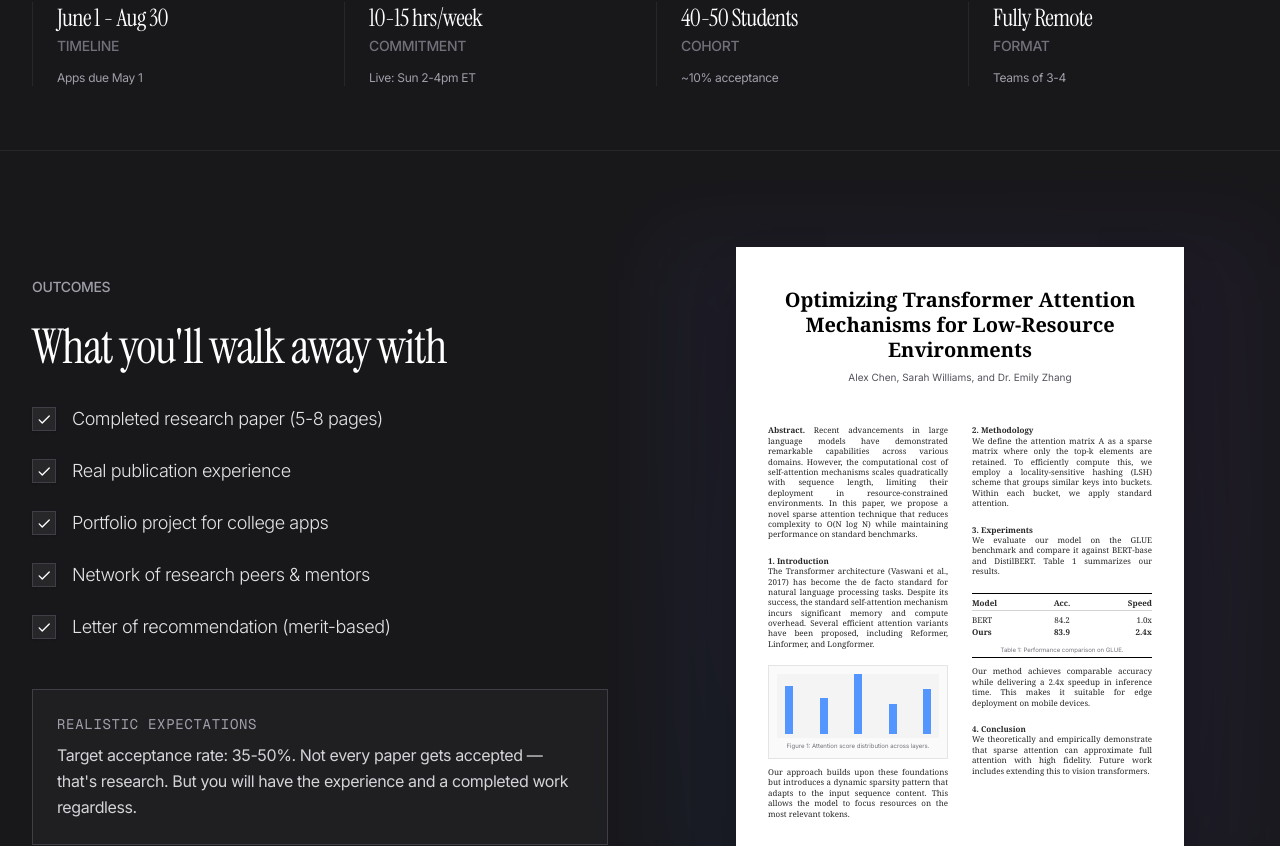
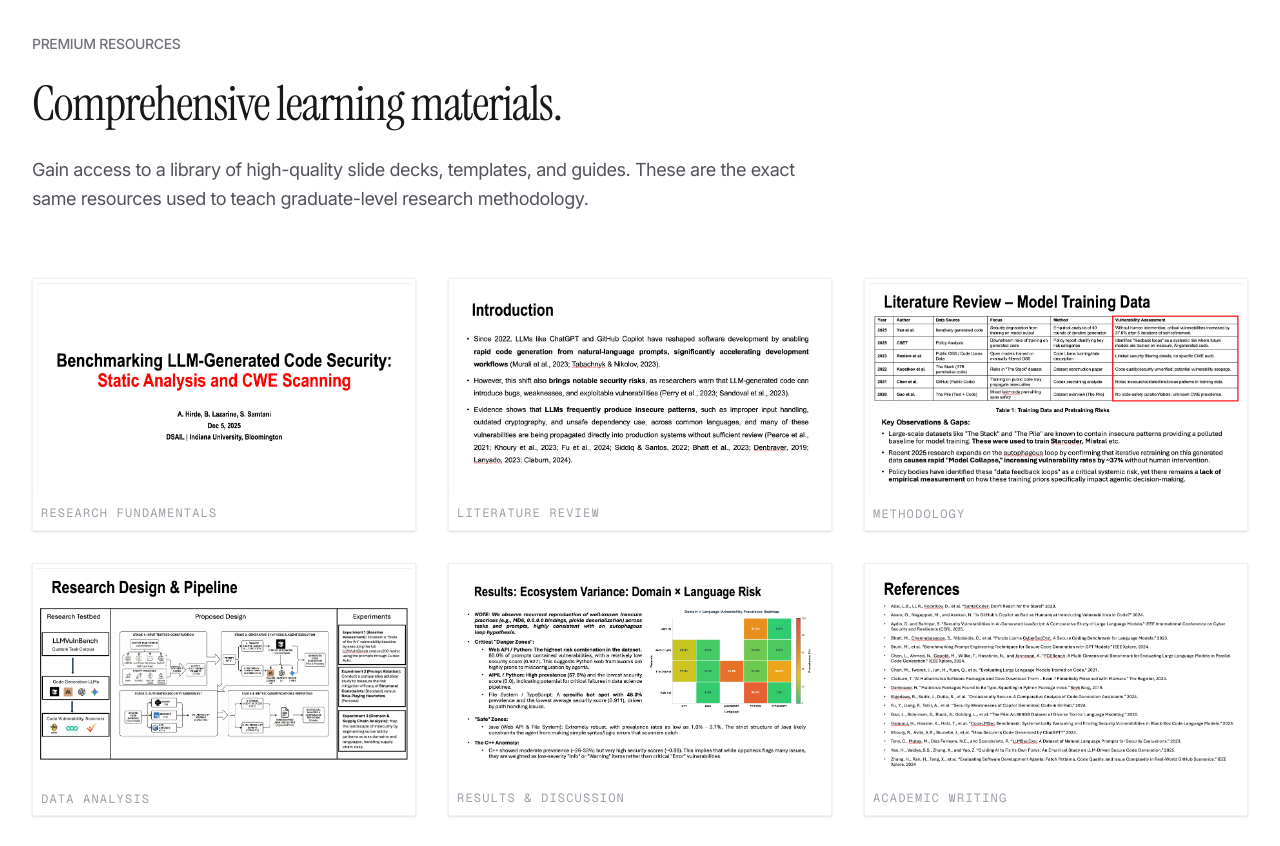
Before and after one commit to Aadvait-Hirde/origin-lab, a Next.js app: page / in a window 1280 px wide. Shown: the part 4650-5496 px from the top of the page. Built offline with nearby package versions, Linux system fonts and the light colour scheme.

Commit message:
feat: assets added

```diff
--- a/app/page.tsx
+++ b/app/page.tsx
@@ -10,6 +10,7 @@ import { Pricing } from '@/components/landing/pricing';
 import { ApplicationProcess } from '@/components/landing/application-process';
 import { FAQ } from '@/components/landing/faq';
 import { Footer } from '@/components/landing/footer';
+import { AssetsShowcase } from '@/components/landing/assets-showcase';
 
 export default function Home() {
   return (
@@ -31,19 +32,22 @@ export default function Home() {
       {/* SECTION 5: WHO YOU'LL WORK WITH (Credibility) */}
       <Team />
 
-      {/* SECTION 6: PROGRAM DETAILS (Logistics) */}
+      {/* SECTION 6: ASSETS (What you get) */}
+      <AssetsShowcase />
+
+      {/* SECTION 7: PROGRAM DETAILS (Logistics) */}
       <ProgramDetails />
 
-      {/* SECTION 7: OUTCOMES (What you get) */}
+      {/* SECTION 8: OUTCOMES (What you get) */}
       <Outcomes />
 
-      {/* SECTION 8: PRICING (Clear, upfront) */}
+      {/* SECTION 9: PRICING (Clear, upfront) */}
       <Pricing />
 
-      {/* SECTION 9: APPLICATION PROCESS (How to join) */}
+      {/* SECTION 10: APPLICATION PROCESS (How to join) */}
       <ApplicationProcess />
 
-      {/* SECTION 10: FAQ (Address objections) */}
+      {/* SECTION 11: FAQ (Address objections) */}
       <FAQ />
 
       <Footer />
--- /dev/null
+++ b/components/landing/assets-showcase.tsx
@@ -0,0 +1,59 @@
+"use client";
+
+import Image from "next/image";
+import { motion } from "framer-motion";
+
+
+
+export function AssetsShowcase() {
+  return (
+    <section className="py-24 bg-white border-t border-zinc-200 overflow-hidden">
+      <div className="mx-auto max-w-7xl px-6 lg:px-8">
+        <div className="mb-16 md:text-left max-w-3xl">
+          <p className="text-sm font-medium text-zinc-500 mb-6 uppercase tracking-tight">
+            Premium Resources
+          </p>
+          <h2 className="text-4xl lg:text-5xl font-light text-zinc-900 mb-6 leading-[1.1] font-instrument-serif tracking-tight">
+            Comprehensive learning materials.
+          </h2>
+          <p className="text-lg text-zinc-600 leading-relaxed tracking-tight">
+             Gain access to a library of high-quality slide decks, templates, and guides.
+             These are the exact same resources used to teach graduate-level research methodology.
+          </p>
+        </div>
+
+        <div className="grid grid-cols-1 md:grid-cols-2 lg:grid-cols-3 gap-8">
+           {[
+              { src: "/slides/slide-1.png", title: "Research Fundamentals" },
+              { src: "/slides/slide-2.png", title: "Literature Review" },
+              { src: "/slides/slide-3.png", title: "Methodology" },
+              { src: "/slides/slide-4.png", title: "Data Analysis" },
+              { src: "/slides/slide-5.png", title: "Results & Discussion" },
+              { src: "/slides/slide-6.png", title: "Academic Writing" },
+           ].map((slide, i) => (
+              <motion.div
+                 key={i}
+                 initial={{ opacity: 0, y: 30 }}
+                 whileInView={{ opacity: 1, y: 0 }}
+                 transition={{ delay: i * 0.1, duration: 0.5 }}
+                 viewport={{ once: true }}
+                 // Simple, clean presentation without interactive hover states that distract
+                 className="relative group shadow-sm border border-zinc-200/50 bg-white p-1"
+              >
+                 <Image
+                    src={slide.src}
+                    alt={slide.title}
+                    width={800}
+                    height={450}
+                    className="w-full h-auto"
+                 />
+                 <div className="mt-3 px-1 pb-1">
+                    <p className="text-xs font-mono text-zinc-400 uppercase tracking-widest">{slide.title}</p>
+                 </div>
+              </motion.div>
+           ))}
+        </div>
+      </div>
+    </section>
+  );
+}
--- a/components/landing/outcomes.tsx
+++ b/components/landing/outcomes.tsx
@@ -37,10 +37,25 @@ export function Outcomes() {
               </ul>
 
               <div className="mt-12 p-6 border border-zinc-700 bg-zinc-800/50">
-                 <p className="text-sm text-zinc-400 font-mono mb-2 uppercase tracking-wider">Realistic Expectations</p>
+                 <p className="text-sm text-zinc-400 font-mono mb-2 uppercase tracking-wider">Publication Guarantee</p>
                  <p className="text-base text-zinc-300 leading-relaxed tracking-tight">
-                    Target acceptance rate: 35-50%. Not every paper gets accepted — that's research. But you will have the experience and a completed work regardless.
+                    We guarantee that every student's work will be published. While acceptance into top-tier conferences (like those below) depends on research quality, you will walk away with a published paper to your name.
                  </p>
+
+                 <div className="mt-6 pt-6 border-t border-zinc-700/50">
+                    <p className="text-xs text-zinc-500 font-medium uppercase tracking-wider mb-4">Target Venues</p>
+                    <div className="flex items-center gap-3">
+                       <div className="h-6 bg-white rounded-sm flex items-center justify-center">
+                          <img src="/logos/ieee.png" alt="IEEE" className="h-full w-auto object-contain" />
+                       </div>
+                       <div className="h-6 bg-white rounded-sm flex items-center justify-center">
+                          <img src="/logos/neurips.png" alt="NeurIPS" className="h-full w-auto object-contain" />
+                       </div>
+                       <div className="h-6 bg-white rounded-sm flex items-center justify-center">
+                          <img src="/logos/acm.png" alt="ACM" className="h-full w-auto object-contain" />
+                       </div>
+                    </div>
+                 </div>
               </div>
            </div>
 
@@ -48,92 +63,20 @@ export function Outcomes() {
            <div className="relative">
               <div className="absolute -inset-4 bg-gradient-to-tr from-blue-500/10 to-purple-500/10 blur-2xl opacity-50" />
               <motion.div
-                 initial={{ opacity: 0, y: 20 }}
-                 whileInView={{ opacity: 1, y: 0 }}
+                 initial={{ opacity: 0, scale: 0.95 }}
+                 whileInView={{ opacity: 1, scale: 1 }}
                  transition={{ duration: 0.5 }}
-                 className="relative aspect-[1/1.4] max-w-md mx-auto bg-white text-zinc-900 shadow-2xl overflow-hidden"
+                 className="relative max-w-md mx-auto"
               >
-                 <div className="h-full px-8 py-10 flex flex-col font-serif">
-                    {/* Header */}
-                    <div className="mb-6 text-center">
-                       <h1 className="text-xl font-bold leading-tight mb-2 font-serif text-black">
-                          Optimizing Transformer Attention Mechanisms for Low-Resource Environments
-                       </h1>
-                       <div className="text-[10px] text-zinc-600 mb-4 font-sans">
-                          Alex Chen, Sarah Williams, and Dr. Emily Zhang
-                       </div>
-                    </div>
-
-                    {/* Columns */}
-                    <div className="flex-1 grid grid-cols-2 gap-6 text-[8px] leading-[1.3] text-justify text-zinc-800">
-                       <div className="space-y-4">
-                          <p>
-                             <strong>Abstract.</strong> Recent advancements in large language models have demonstrated remarkable capabilities across various domains. However, the computational cost of self-attention mechanisms scales quadratically with sequence length, limiting their deployment in resource-constrained environments. In this paper, we propose a novel sparse attention technique that reduces complexity to O(N log N) while maintaining performance on standard benchmarks.
-                          </p>
-                          <p>
-                             <strong>1. Introduction</strong><br/>
-                             The Transformer architecture (Vaswani et al., 2017) has become the de facto standard for natural language processing tasks. Despite its success, the standard self-attention mechanism incurs significant memory and compute overhead. Several efficient attention variants have been proposed, including Reformer, Linformer, and Longformer.
-                          </p>
-
-                          {/* Figure 1 Mockup */}
-                          <div className="my-2 p-2 border border-zinc-200 bg-zinc-50">
-                             <div className="h-16 w-full bg-zinc-100 relative overflow-hidden flex items-end justify-between px-2 pb-1 gap-1">
-                                <div className="h-4/5 w-2 bg-blue-500/80"></div>
-                                <div className="h-3/5 w-2 bg-blue-500/80"></div>
-                                <div className="h-full w-2 bg-blue-500/80"></div>
-                                <div className="h-1/2 w-2 bg-blue-500/80"></div>
-                                <div className="h-3/4 w-2 bg-blue-500/80"></div>
-                             </div>
-                             <div className="mt-1 text-[6px] text-center text-zinc-500 font-sans">
-                                Figure 1: Attention score distribution across layers.
-                             </div>
-                          </div>
-
-                          <p>
-                             Our approach builds upon these foundations but introduces a dynamic sparsity pattern that adapts to the input sequence content. This allows the model to focus resources on the most relevant tokens.
-                          </p>
-                       </div>
-
-                       <div className="space-y-4">
-                          <p>
-                             <strong>2. Methodology</strong><br/>
-                             We define the attention matrix A as a sparse matrix where only the top-k elements are retained. To efficiently compute this, we employ a locality-sensitive hashing (LSH) scheme that groups similar keys into buckets. Within each bucket, we apply standard attention.
-                          </p>
-
-                          <p>
-                             <strong>3. Experiments</strong><br/>
-                             We evaluate our model on the GLUE benchmark and compare it against BERT-base and DistilBERT. Table 1 summarizes our results.
-                          </p>
-
-                          {/* Table Mockup */}
-                          <div className="my-2 border-t border-b border-black py-1">
-                             <div className="grid grid-cols-3 font-bold mb-1 border-b border-zinc-300 pb-0.5">
-                                <span>Model</span> <span className="text-center">Acc.</span> <span className="text-right">Speed</span>
-                             </div>
-                             <div className="space-y-0.5">
-                                <div className="grid grid-cols-3">
-                                   <span>BERT</span> <span className="text-center">84.2</span> <span className="text-right">1.0x</span>
-                                </div>
-                                <div className="grid grid-cols-3 font-semibold">
-                                   <span>Ours</span> <span className="text-center">83.9</span> <span className="text-right">2.4x</span>
-                                </div>
-                             </div>
-                             <div className="mt-1 text-[6px] text-center text-zinc-500 font-sans pt-1">
-                                Table 1: Performance comparison on GLUE.
-                             </div>
-                          </div>
-
-                          <p>
-                             Our method achieves comparable accuracy while delivering a 2.4x speedup in inference time. This makes it suitable for edge deployment on mobile devices.
-                          </p>
-
-                          <p>
-                             <strong>4. Conclusion</strong><br/>
-                             We theoretically and empirically demonstrate that sparse attention can approximate full attention with high fidelity. Future work includes extending this to vision transformers.
-                          </p>
-                       </div>
-                    </div>
-                 </div>
+                  <div className="relative rounded-sm overflow-hidden shadow-2xl border border-white/10">
+                    <img
+                       src="/assets/bitcoin-paper.png"
+                       alt="Bitcoin: A Peer-to-Peer Electronic Cash System"
+                       className="w-full h-auto object-cover"
+                    />
+                    {/* Optional Highlight/Glow */}
+                    <div className="absolute inset-0 ring-1 ring-inset ring-white/10" />
+                  </div>
               </motion.div>
            </div>
 
```
